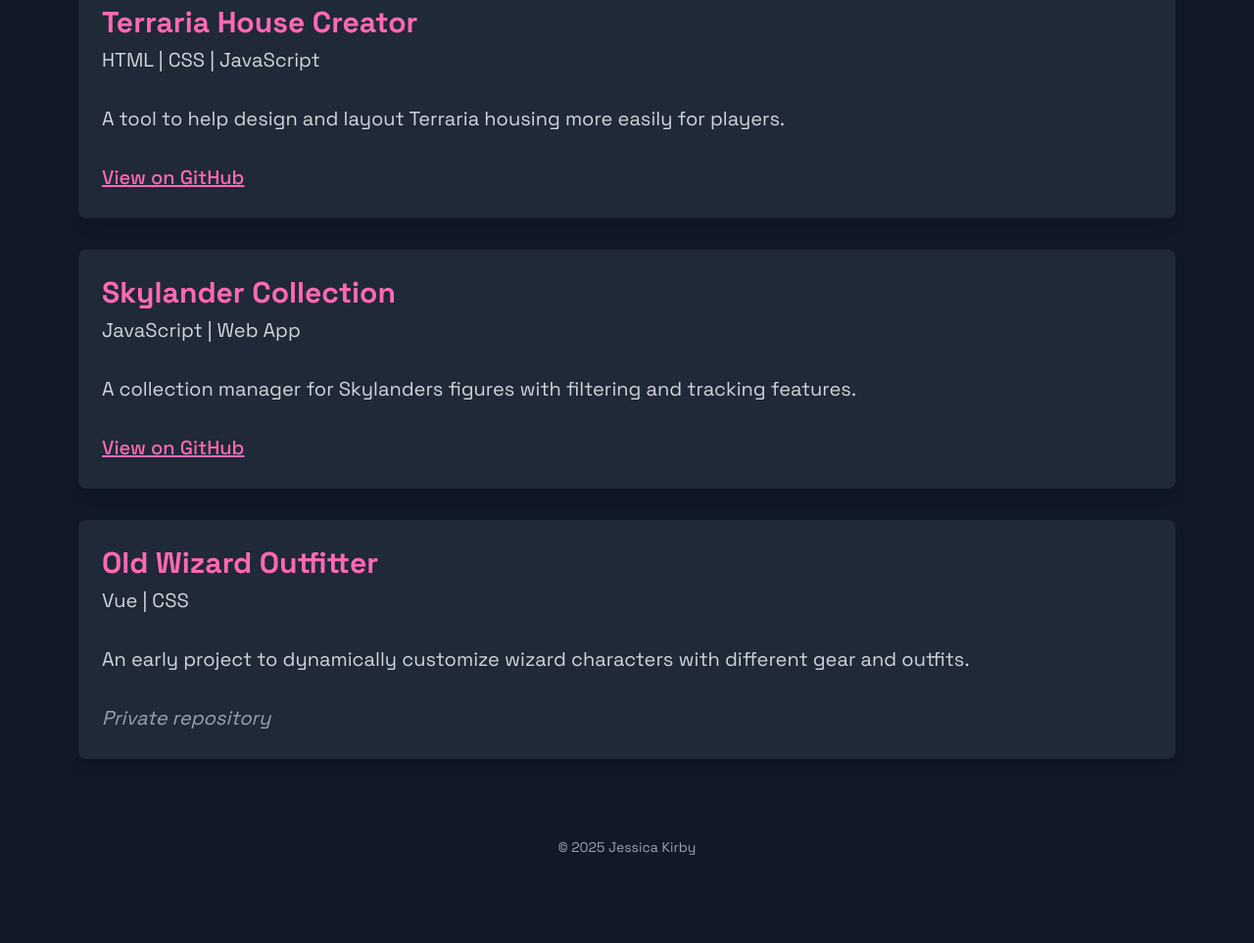
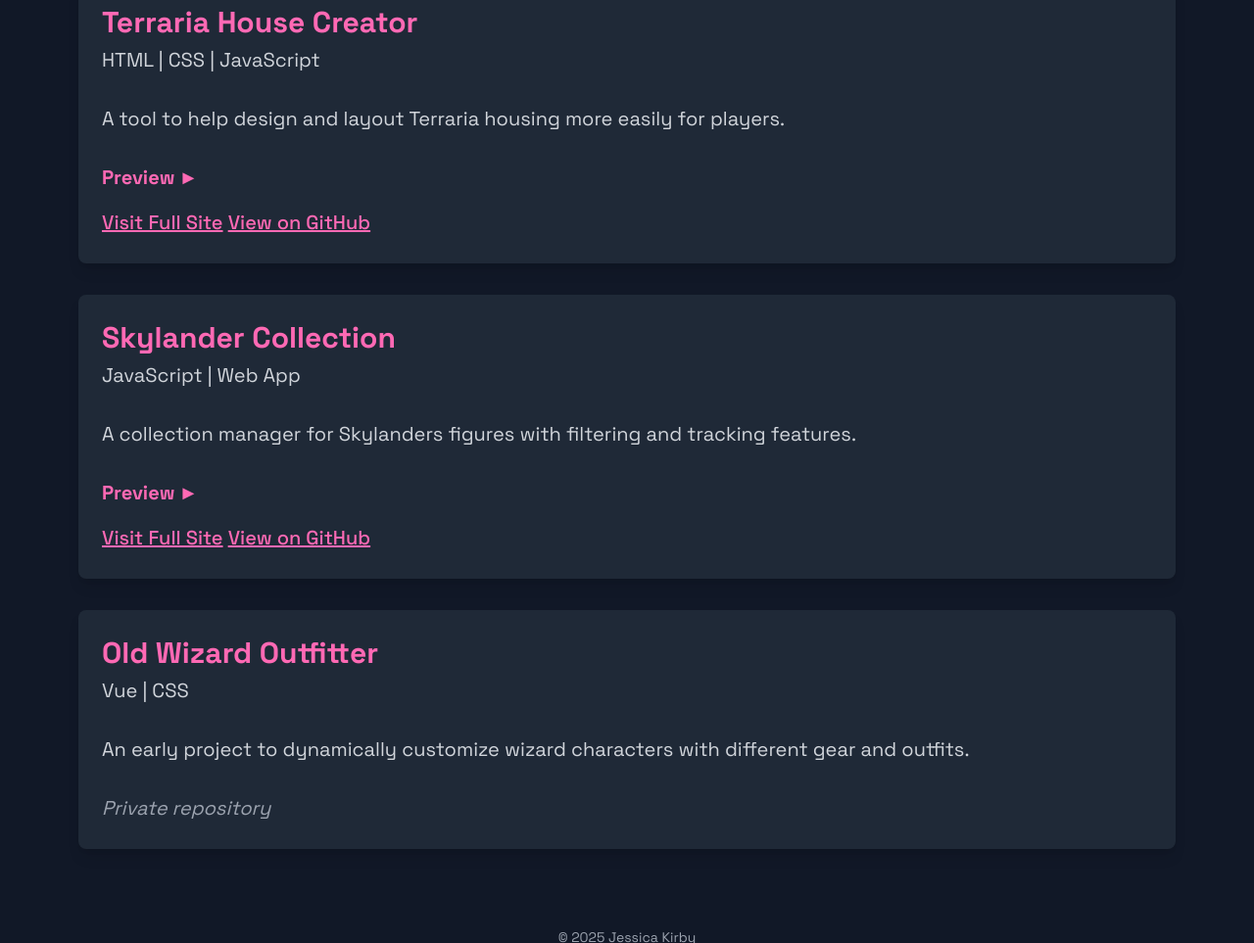
Before and after one commit to FirebrickRed/portfolio, a plain HTML site: page index.html in a window 1280 px wide. Shown: the part 2275-3238 px from the top of the page at 98% size. Before the commit the page ends 3166 px from the top, so only its background shows below. Drawn offline with nearby package versions, Linux system fonts and the light colour scheme.

Commit message:
updated links

```diff
--- a/index.html
+++ b/index.html
@@ -148,6 +148,17 @@
             <h3>Terraria House Creator</h3>
             <p>HTML | CSS | JavaScript</p>
             <p>A tool to help design and layout Terraria housing more easily for players.</p>
+            <button
+              class="text-kirby hover:text-firebrick font-semibold mb-2 flex items-center gap-1"
+              onclick="toggleEmbedWithArrow('embed-terrariahousecreator', this)"
+            >
+              <span>Preview</span>
+              <span class="arrow transition-transform">&#9658;</span>
+            </button>
+            <div id="embed-terrariahousecreator" class="embed-container w-full border rounded overflow-hidden transition-all duration-700 ease-in-out">
+              <iframe src="https://main.d2g6ta6c01cvt4.amplifyapp.com/" class="w-full h-[720px]" allowfullscreen loading="lazy" title="SubOptimalGaming"></iframe>
+            </div>
+            <a href="https://main.d2g6ta6c01cvt4.amplifyapp.com/" target="_blank" class="text-kirby hover:text-firebrick">Visit Full Site</a>
             <a href="https://github.com/FirebrickRed/TerrariaHouseCreator" target="_blank" class="text-kirby hover:text-firebrick">View on GitHub</a>
           </div>
 
@@ -156,6 +167,17 @@
             <h3>Skylander Collection</h3>
             <p>JavaScript | Web App</p>
             <p>A collection manager for Skylanders figures with filtering and tracking features.</p>
+            <button
+              class="text-kirby hover:text-firebrick font-semibold mb-2 flex items-center gap-1"
+              onclick="toggleEmbedWithArrow('embed-skylandercollection', this)"
+            >
+              <span>Preview</span>
+              <span class="arrow transition-transform">&#9658;</span>
+            </button>
+            <div id="embed-skylandercollection" class="embed-container w-full border rounded overflow-hidden transition-all duration-700 ease-in-out">
+              <iframe src="https://master.d18pno1xzcqmg5.amplifyapp.com/" class="w-full h-[720px]" allowfullscreen loading="lazy" title="SubOptimalGaming"></iframe>
+            </div>
+            <a href="https://master.d18pno1xzcqmg5.amplifyapp.com/" target="_blank" class="text-kirby hover:text-firebrick">Visit Full Site</a>
             <a href="https://github.com/FirebrickRed/SkylanderCollection" target="_blank" class="text-kirby hover:text-firebrick">View on GitHub</a>
           </div>
 
```
